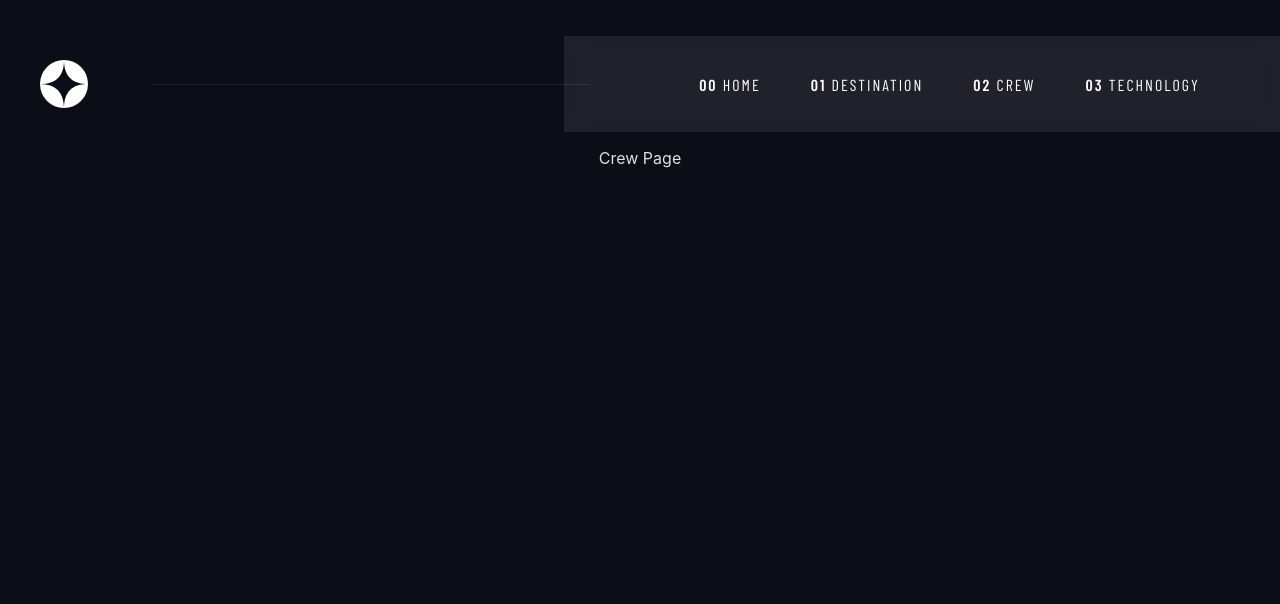
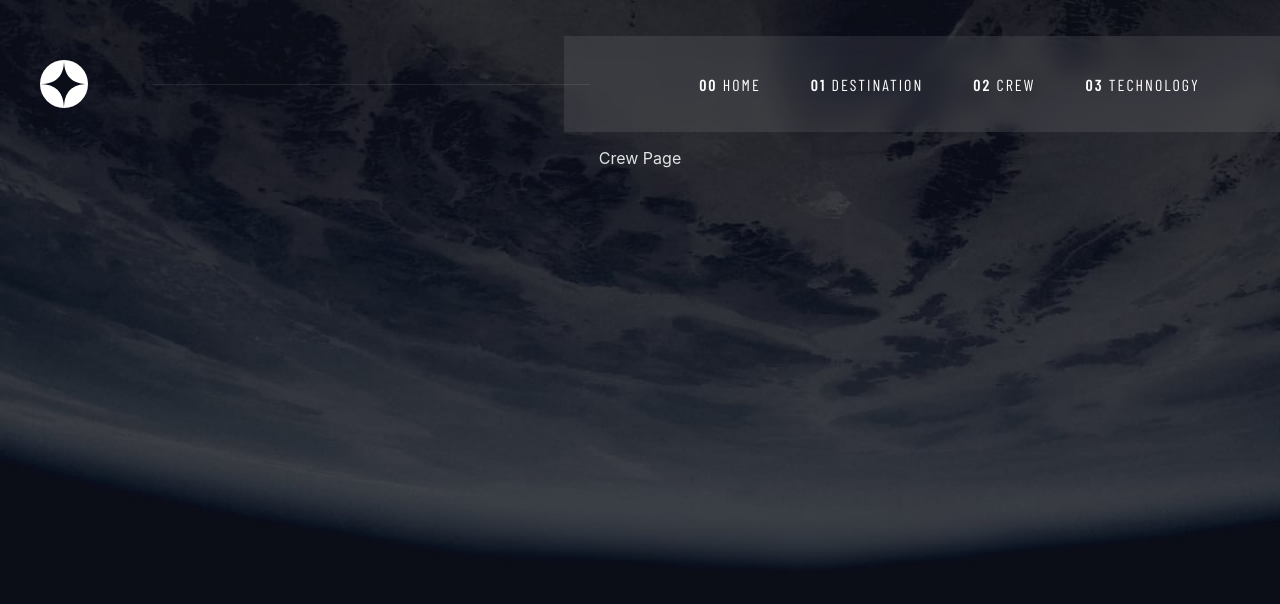
Before and after one commit to shay122990/space-tourism-website, a React (Vite) app: page /crew in a window 1280 px wide. Shown: the top 604 px of the page. Built offline with nearby package versions, Linux system fonts and the light colour scheme; a web font is replaced by a local one.

Commit message:
background images on pages for desktop size

```diff
--- /dev/null
+++ b/src/routes/crew/Crew.css
@@ -0,0 +1,8 @@
+.crew-container{
+    background-image: url(../../assets/crew/background-crew-desktop.jpg);
+    background-position: center;
+    background-repeat: no-repeat;
+    background-size: cover;
+    width: 100%;
+    height:100vh;
+}
--- a/src/routes/crew/Crew.jsx
+++ b/src/routes/crew/Crew.jsx
@@ -1,7 +1,8 @@
 import Navbar from "../../components/header/Navbar"
+import './Crew.css'
 const Crew = () => {
   return (
-    <div>
+    <div className="crew-container">
        <Navbar/>
        Crew Page
     </div>
--- /dev/null
+++ b/src/routes/destination/Destination.css
@@ -0,0 +1,8 @@
+.destination-container{
+    background-image: url(../../assets/destination/background-destination-desktop.jpg);
+    background-position: center;
+    background-repeat: no-repeat;
+    background-size: cover;
+    width: 100%;
+    height:100vh;
+}
--- a/src/routes/destination/Destination.jsx
+++ b/src/routes/destination/Destination.jsx
@@ -1,7 +1,8 @@
 import Navbar from "../../components/header/Navbar"
+import './Destination.css'
 const Destination = () => {
   return (
-    <div>
+    <div className="destination-container">
       <Navbar/>
       Destination Page
     </div>
--- /dev/null
+++ b/src/routes/technology/Technology.css
@@ -0,0 +1,8 @@
+.technology-container{
+    background-image: url(../../assets/technology/background-technology-desktop.jpg);
+    background-position: center;
+    background-repeat: no-repeat;
+    background-size: cover;
+    width: 100%;
+    height:100vh;
+}
--- a/src/routes/technology/Technology.jsx
+++ b/src/routes/technology/Technology.jsx
@@ -1,7 +1,8 @@
 import Navbar from "../../components/header/Navbar"
+import './Technology.css'
 const Technology = () => {
   return (
-    <div>
+    <div className="technology-container">
       <Navbar/>
       Technology Page
     </div>
```
Also changed, not shown: src/components/header/Navbar.css (line endings or trailing spaces).
